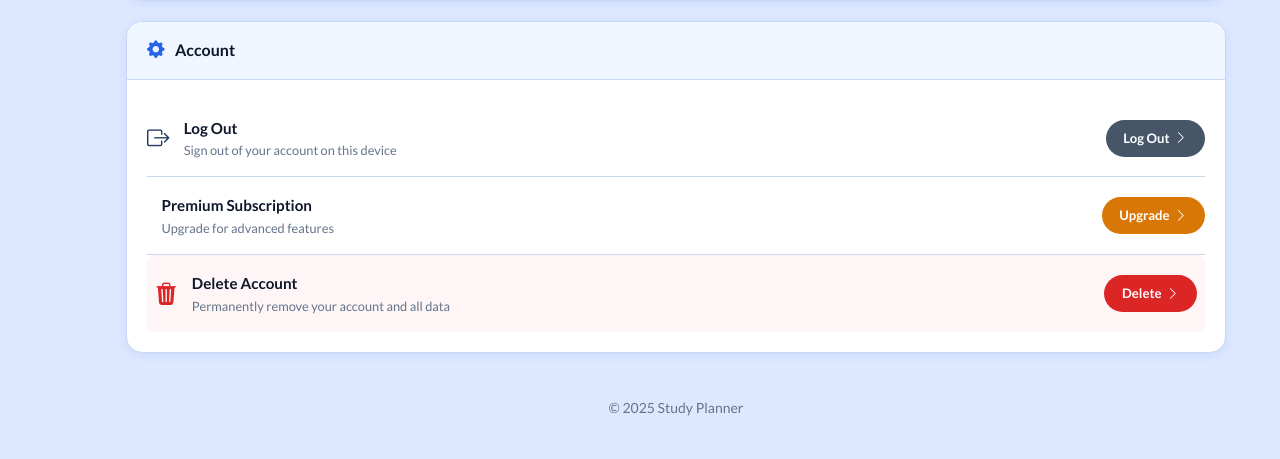
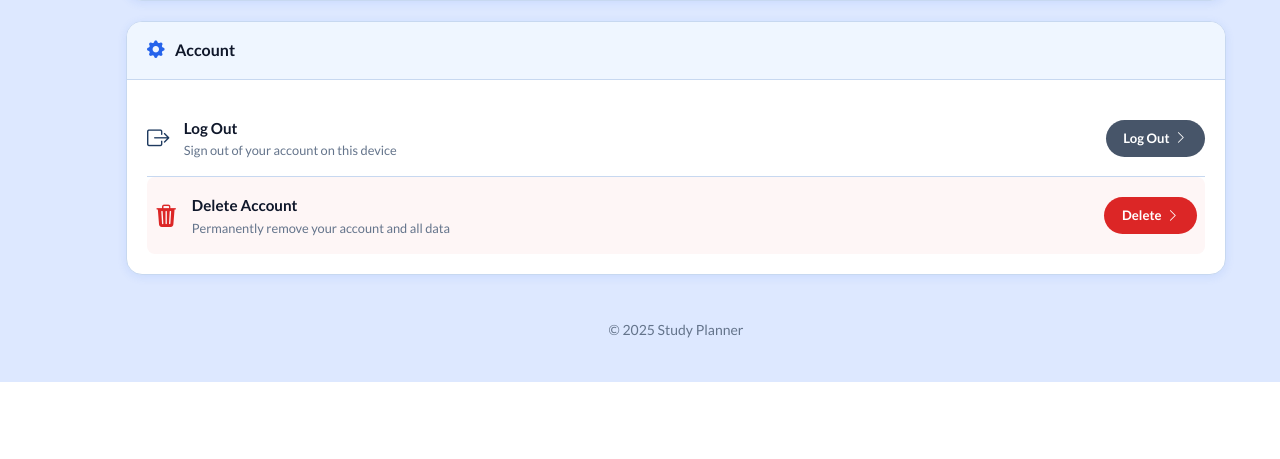
Before and after one commit to ShockCharge/CS301-Project, a Flask app: page /profile in a window 1280 px wide. Shown: the part 1762-2221 px from the top of the page. After the commit the page ends 2144 px from the top, so only its background shows below. Run offline with Flask 3, Linux system fonts and the light colour scheme; the visitor is signed in with stand-in values (Sample User, id 1); some libraries are stand-ins or nearby versions.

Commit message:
Removed the premium subscription in profile page.

```diff
--- a/templates/profile.html
+++ b/templates/profile.html
@@ -303,18 +303,6 @@
                                 Log Out <i class="bi bi-chevron-right"></i>
                             </a>
                         </div>
-                        <div class="profile-action-row">
-                            <div class="profile-action-left">
-                                <i class="bi bi-crown-fill profile-action-icon warning"></i>
-                                <div>
-                                    <strong>Premium Subscription</strong>
-                                    <p>Upgrade for advanced features</p>
-                                </div>
-                            </div>
-                            <button class="profile-action-btn warning" onclick="alert('Premium coming soon!')">
-                                Upgrade <i class="bi bi-chevron-right"></i>
-                            </button>
-                        </div>
                         <div class="profile-action-row danger-row">
                             <div class="profile-action-left">
                                 <i class="bi bi-trash3-fill profile-action-icon danger"></i>
```
